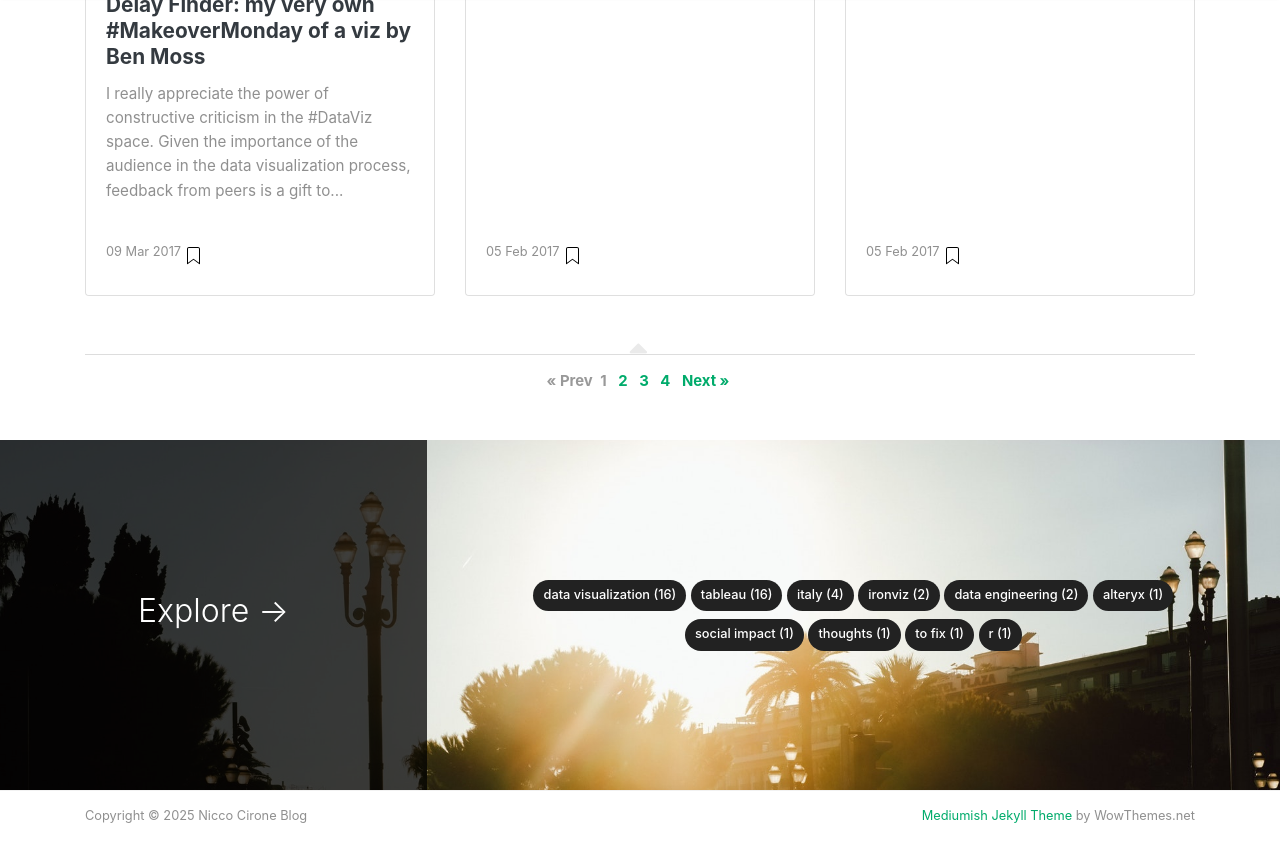
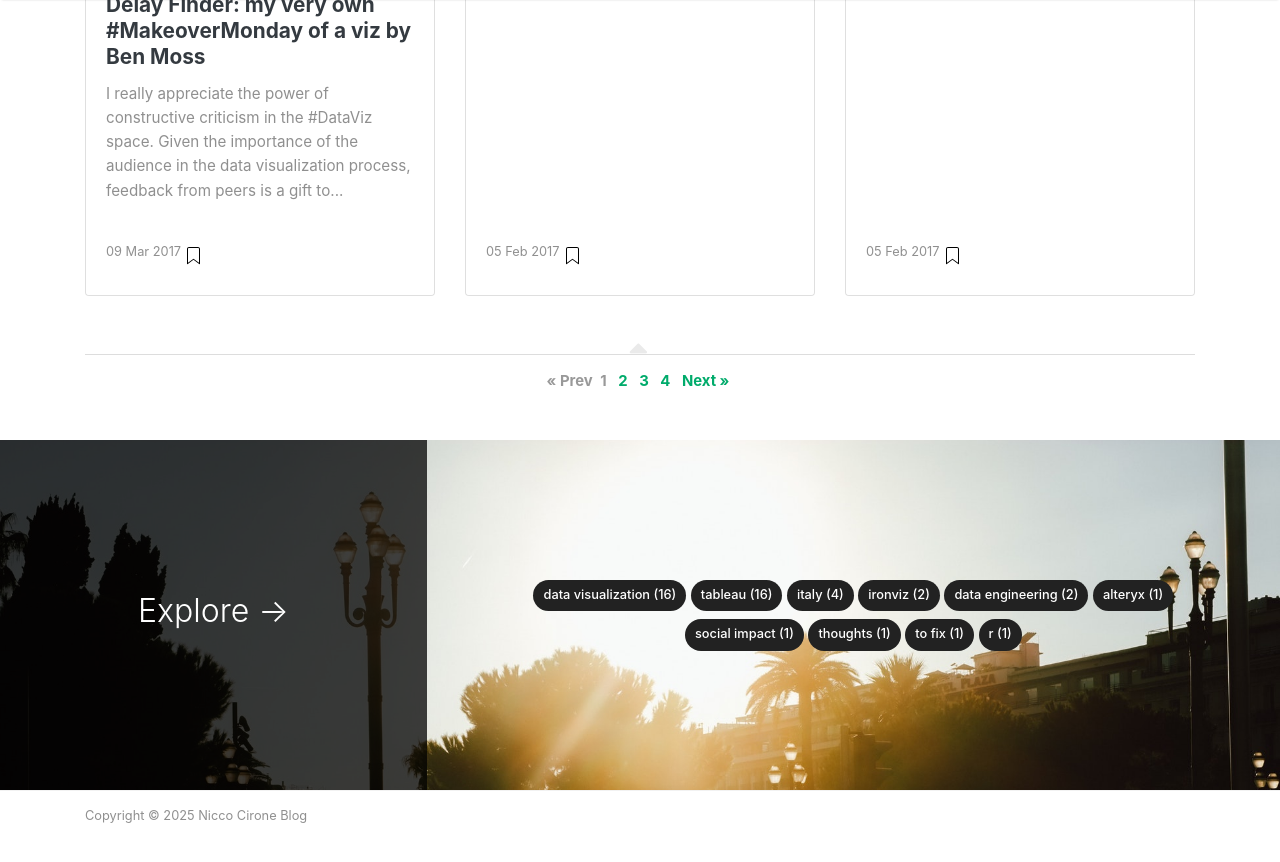
Before and after one commit to Nicco-Cirone/blog, a Jekyll site: the page built from index.html, in a window 1280 px wide and 900 px high, scrolled down 2058 px. Shown: the top 862 px of the window. Built offline with Jekyll 4.4.1, drawn with Linux system fonts in a browser that asks for light colours; nearby versions of some CDN libraries; the list of posts is cut into pages by our own code.

Commit message:
Update default.html

```diff
--- a/_layouts/default.html
+++ b/_layouts/default.html
@@ -162,9 +162,9 @@
             <div class="col-md-6 col-sm-6 text-center text-lg-left">
                 Copyright © {{ site.time | date: "%Y" }} {{ site.name }}
             </div>
-            <div class="col-md-6 col-sm-6 text-center text-lg-right">
+            <!-- <div class="col-md-6 col-sm-6 text-center text-lg-right">
                 <a target="_blank" href="https://www.wowthemes.net/mediumish-free-jekyll-template/">Mediumish Jekyll Theme</a> by WowThemes.net
-            </div>
+            </div> -->
         </div>
     </div>
 </footer>
```
